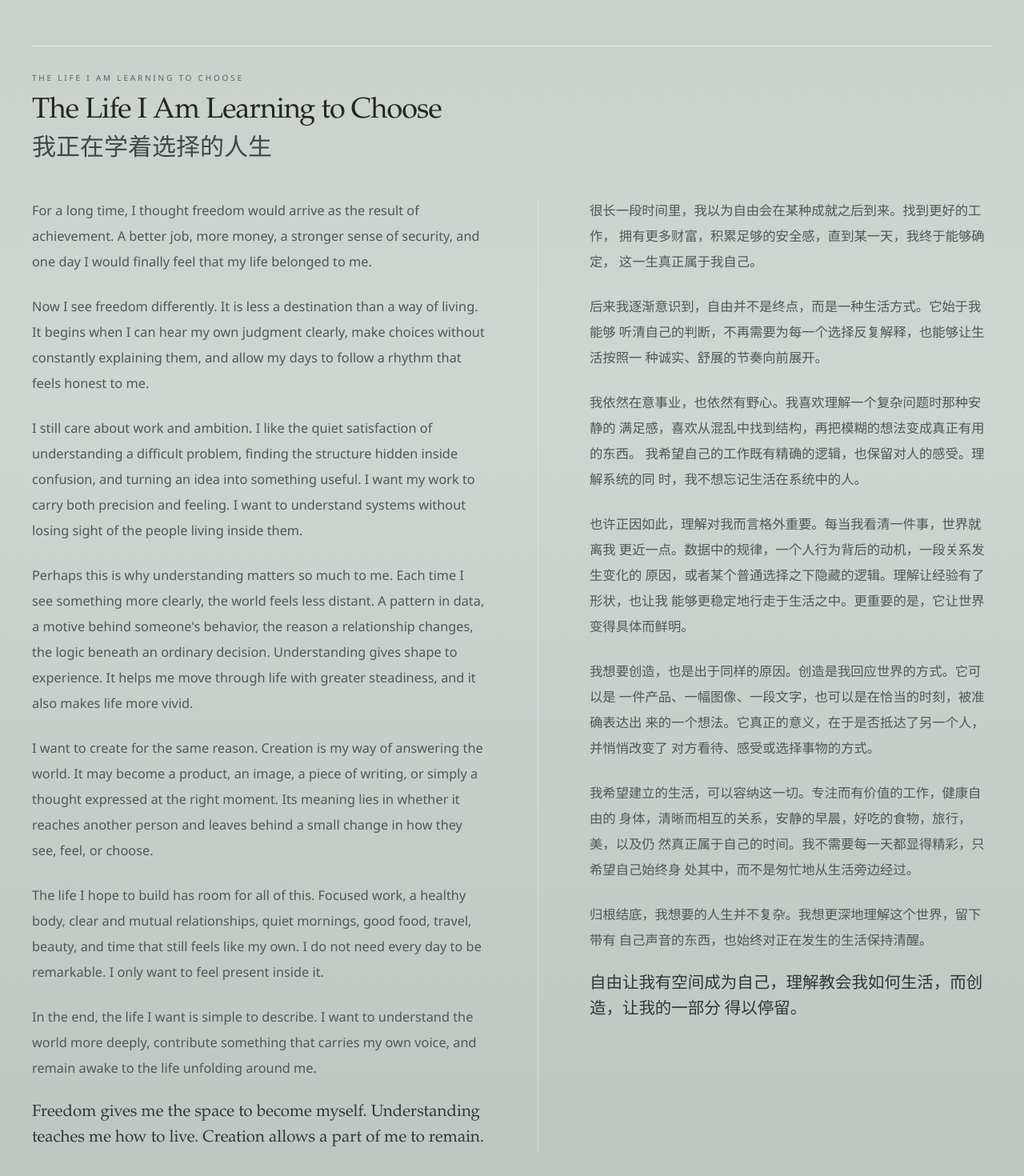
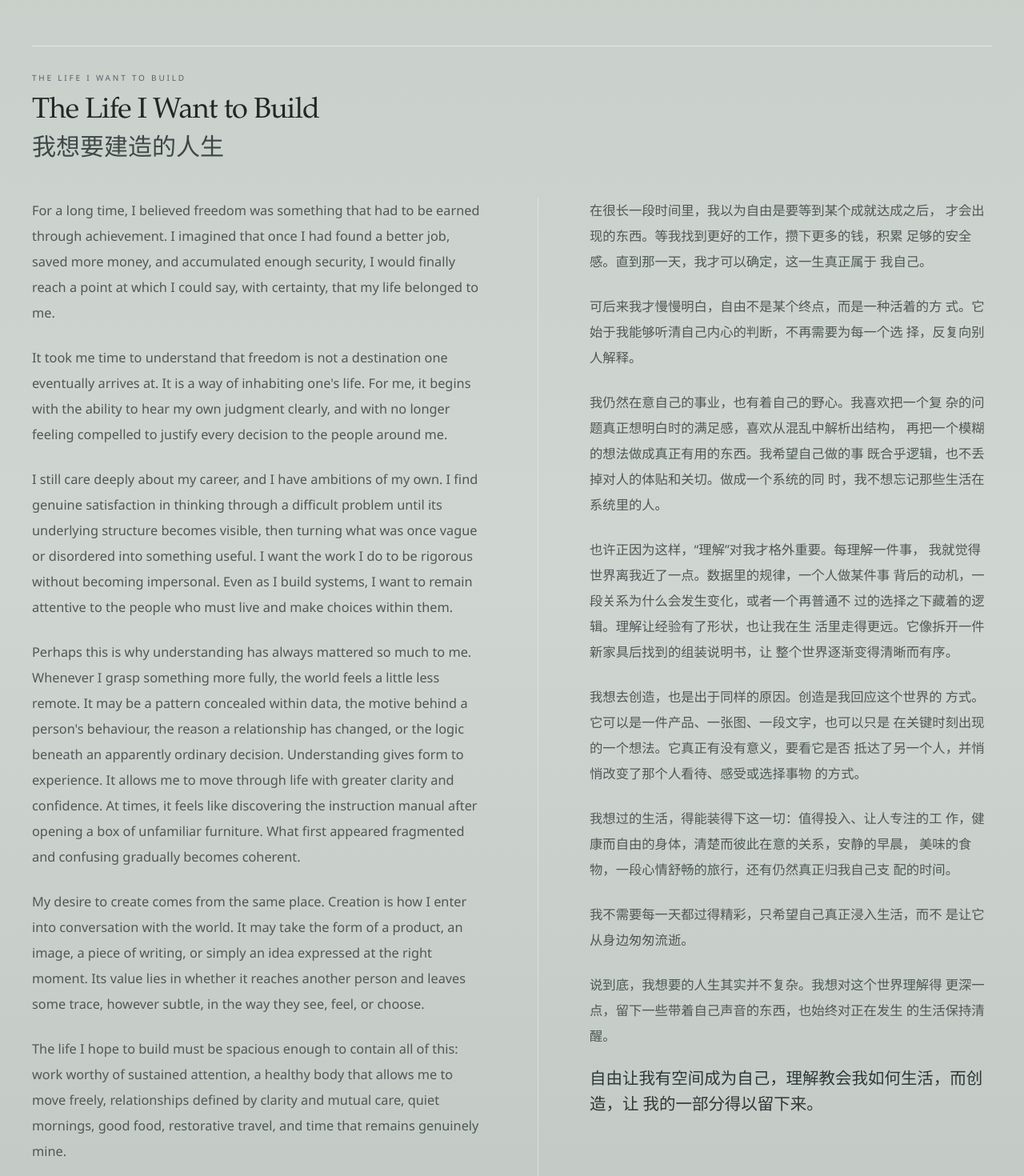
Before and after one commit to YutingWuu/YTube, a Next.js app: page /YTube/ in a window 1280 px wide. Shown: the part 1720-3190 px from the top of the page at 80% size. Built offline with nearby package versions, Linux system fonts and the light colour scheme.

Commit message:
Update homepage essay and clean copy

```diff
--- a/app/page.tsx
+++ b/app/page.tsx
@@ -118,9 +118,7 @@ export default function Home() {
               </span>
             </h1>
             <div className="hero-copy mt-7 max-w-[35rem] space-y-2 text-[0.96rem] leading-[1.6] text-white/88 sm:text-[1.02rem]">
-              <p>
-                Let life bloom in a quiet and certain rhythm.
-              </p>
+              <p>Let life bloom in a quiet and certain rhythm.</p>
               <p lang="zh-CN" className="text-white/84">
                 让生活在安静而确定的节奏里绽放。
               </p>
@@ -186,75 +184,88 @@ export default function Home() {
           <div className="border-t border-white/45 pt-8">
             <div className="max-w-4xl">
               <p className="text-[10px] uppercase tracking-[0.28em] text-[#566168]">
-                The Life I Am Learning to Choose
+                The Life I Want to Build
               </p>
               <h2 className="mt-4 [font-family:var(--font-display)] text-3xl leading-[1.02] tracking-tight text-[#232724] sm:text-4xl">
-                The Life I Am Learning to Choose
+                The Life I Want to Build
               </h2>
               <p
                 lang="zh-CN"
                 className="mt-3 [font-family:var(--font-display)] text-2xl leading-tight text-[#3f4848] sm:text-3xl"
               >
-                我正在学着选择的人生
+                我想要建造的人生
               </p>
             </div>
 
             <div className="mt-10 grid gap-12 lg:grid-cols-2 lg:gap-16">
               <div className="space-y-6 text-[1.02rem] leading-8 text-[#4f5857]">
                 <p>
-                  For a long time, I thought freedom would arrive as the result
-                  of achievement. A better job, more money, a stronger sense of
-                  security, and one day I would finally feel that my life
-                  belonged to me.
+                  For a long time, I believed freedom was something that had to
+                  be earned through achievement. I imagined that once I had
+                  found a better job, saved more money, and accumulated enough
+                  security, I would finally reach a point at which I could say,
+                  with certainty, that my life belonged to me.
                 </p>
                 <p>
-                  Now I see freedom differently. It is less a destination than
-                  a way of living. It begins when I can hear my own judgment
-                  clearly, make choices without constantly explaining them, and
-                  allow my days to follow a rhythm that feels honest to me.
+                  It took me time to understand that freedom is not a
+                  destination one eventually arrives at. It is a way of
+                  inhabiting one&apos;s life. For me, it begins with the ability
+                  to hear my own judgment clearly, and with no longer feeling
+                  compelled to justify every decision to the people around me.
                 </p>
                 <p>
-                  I still care about work and ambition. I like the quiet
-                  satisfaction of understanding a difficult problem, finding the
-                  structure hidden inside confusion, and turning an idea into
-                  something useful. I want my work to carry both precision and
-                  feeling. I want to understand systems without losing sight of
-                  the people living inside them.
+                  I still care deeply about my career, and I have ambitions of
+                  my own. I find genuine satisfaction in thinking through a
+                  difficult problem until its underlying structure becomes
+                  visible, then turning what was once vague or disordered into
+                  something useful. I want the work I do to be rigorous without
+                  becoming impersonal. Even as I build systems, I want to
+                  remain attentive to the people who must live and make choices
+                  within them.
                 </p>
                 <p>
-                  Perhaps this is why understanding matters so much to me. Each
-                  time I see something more clearly, the world feels less
-                  distant. A pattern in data, a motive behind someone&apos;s
-                  behavior, the reason a relationship changes, the logic beneath
-                  an ordinary decision. Understanding gives shape to experience.
-                  It helps me move through life with greater steadiness, and it
-                  also makes life more vivid.
+                  Perhaps this is why understanding has always mattered so much
+                  to me. Whenever I grasp something more fully, the world feels
+                  a little less remote. It may be a pattern concealed within
+                  data, the motive behind a person&apos;s behaviour, the reason a
+                  relationship has changed, or the logic beneath an apparently
+                  ordinary decision. Understanding gives form to experience. It
+                  allows me to move through life with greater clarity and
+                  confidence. At times, it feels like discovering the
+                  instruction manual after opening a box of unfamiliar
+                  furniture. What first appeared fragmented and confusing
+                  gradually becomes coherent.
                 </p>
                 <p>
-                  I want to create for the same reason. Creation is my way of
-                  answering the world. It may become a product, an image, a
-                  piece of writing, or simply a thought expressed at the right
-                  moment. Its meaning lies in whether it reaches another person
-                  and leaves behind a small change in how they see, feel, or
-                  choose.
+                  My desire to create comes from the same place. Creation is
+                  how I enter into conversation with the world. It may take the
+                  form of a product, an image, a piece of writing, or simply an
+                  idea expressed at the right moment. Its value lies in whether
+                  it reaches another person and leaves some trace, however
+                  subtle, in the way they see, feel, or choose.
                 </p>
                 <p>
-                  The life I hope to build has room for all of this. Focused
-                  work, a healthy body, clear and mutual relationships, quiet
-                  mornings, good food, travel, beauty, and time that still
-                  feels like my own. I do not need every day to be remarkable. I
-                  only want to feel present inside it.
+                  The life I hope to build must be spacious enough to contain
+                  all of this: work worthy of sustained attention, a healthy
+                  body that allows me to move freely, relationships defined by
+                  clarity and mutual care, quiet mornings, good food,
+                  restorative travel, and time that remains genuinely mine.
                 </p>
                 <p>
-                  In the end, the life I want is simple to describe. I want to
-                  understand the world more deeply, contribute something that
-                  carries my own voice, and remain awake to the life unfolding
-                  around me.
+                  I do not need every day to be extraordinary. I only want to
+                  be fully present within my own life, rather than watching it
+                  pass by at the edges of my attention.
+                </p>
+                <p>
+                  Ultimately, what I want is simple. I want to understand the
+                  world more deeply, leave behind something that carries the
+                  imprint of my own voice, and remain awake to the life
+                  unfolding before me.
                 </p>
                 <p className="[font-family:var(--font-display)] text-[1.28rem] leading-8 text-[#2f3738]">
-                  Freedom gives me the space to become myself. Understanding
-                  teaches me how to live. Creation allows a part of me to
-                  remain.
+                  Freedom gives me the room to become myself. Understanding
+                  teaches me how to live. Creation allows some part of me to
+                  endure.
                 </p>
               </div>
 
@@ -263,46 +274,56 @@ export default function Home() {
                 className="space-y-6 border-t border-white/35 pt-1 text-[1.02rem] leading-8 text-[#4f5857] lg:border-t-0 lg:border-l lg:border-white/35 lg:pl-16 lg:pt-0"
               >
                 <p>
-                  很长一段时间里，我以为自由会在某种成就之后到来。找到更好的工作，
-                  拥有更多财富，积累足够的安全感，直到某一天，我终于能够确定，
-                  这一生真正属于我自己。
+                  在很长一段时间里，我以为自由是要等到某个成就达成之后，
+                  才会出现的东西。等我找到更好的工作，攒下更多的钱，积累
+                  足够的安全感。直到那一天，我才可以确定，这一生真正属于
+                  我自己。
                 </p>
                 <p>
-                  后来我逐渐意识到，自由并不是终点，而是一种生活方式。它始于我能够
-                  听清自己的判断，不再需要为每一个选择反复解释，也能够让生活按照一
-                  种诚实、舒展的节奏向前展开。
+                  可后来我才慢慢明白，自由不是某个终点，而是一种活着的方
+                  式。它始于我能够听清自己内心的判断，不再需要为每一个选
+                  择，反复向别人解释。
                 </p>
                 <p>
-                  我依然在意事业，也依然有野心。我喜欢理解一个复杂问题时那种安静的
-                  满足感，喜欢从混乱中找到结构，再把模糊的想法变成真正有用的东西。
-                  我希望自己的工作既有精确的逻辑，也保留对人的感受。理解系统的同
-                  时，我不想忘记生活在系统中的人。
+                  我仍然在意自己的事业，也有着自己的野心。我喜欢把一个复
+                  杂的问题真正想明白时的满足感，喜欢从混乱中解析出结构，
+                  再把一个模糊的想法做成真正有用的东西。我希望自己做的事
+                  既合乎逻辑，也不丢掉对人的体贴和关切。做成一个系统的同
+                  时，我不想忘记那些生活在系统里的人。
                 </p>
                 <p>
-                  也许正因如此，理解对我而言格外重要。每当我看清一件事，世界就离我
-                  更近一点。数据中的规律，一个人行为背后的动机，一段关系发生变化的
-                  原因，或者某个普通选择之下隐藏的逻辑。理解让经验有了形状，也让我
-                  能够更稳定地行走于生活之中。更重要的是，它让世界变得具体而鲜明。
+                  也许正因为这样，“理解”对我才格外重要。每理解一件事，
+                  我就觉得世界离我近了一点。数据里的规律，一个人做某件事
+                  背后的动机，一段关系为什么会发生变化，或者一个再普通不
+                  过的选择之下藏着的逻辑。理解让经验有了形状，也让我在生
+                  活里走得更远。它像拆开一件新家具后找到的组装说明书，让
+                  整个世界逐渐变得清晰而有序。
                 </p>
                 <p>
-                  我想要创造，也是出于同样的原因。创造是我回应世界的方式。它可以是
-                  一件产品、一幅图像、一段文字，也可以是在恰当的时刻，被准确表达出
-                  来的一个想法。它真正的意义，在于是否抵达了另一个人，并悄悄改变了
-                  对方看待、感受或选择事物的方式。
+                  我想去创造，也是出于同样的原因。创造是我回应这个世界的
+                  方式。它可以是一件产品、一张图、一段文字，也可以只是
+                  在关键时刻出现的一个想法。它真正有没有意义，要看它是否
+                  抵达了另一个人，并悄悄改变了那个人看待、感受或选择事物
+                  的方式。
                 </p>
                 <p>
-                  我希望建立的生活，可以容纳这一切。专注而有价值的工作，健康自由的
-                  身体，清晰而相互的关系，安静的早晨，好吃的食物，旅行，美，以及仍
-                  然真正属于自己的时间。我不需要每一天都显得精彩，只希望自己始终身
-                  处其中，而不是匆忙地从生活旁边经过。
+                  我想过的生活，得能装得下这一切：值得投入、让人专注的工
+                  作，健康而自由的身体，清楚而彼此在意的关系，安静的早晨，
+                  美味的食物，一段心情舒畅的旅行，还有仍然真正归我自己支
+                  配的时间。
                 </p>
                 <p>
-                  归根结底，我想要的人生并不复杂。我想更深地理解这个世界，留下带有
-                  自己声音的东西，也始终对正在发生的生活保持清醒。
+                  我不需要每一天都过得精彩，只希望自己真正浸入生活，而不
+                  是让它从身边匆匆流逝。
+                </p>
+                <p>
+                  说到底，我想要的人生其实并不复杂。我想对这个世界理解得
+                  更深一点，留下一些带着自己声音的东西，也始终对正在发生
+                  的生活保持清醒。
                 </p>
                 <p className="[font-family:var(--font-display)] text-[1.28rem] leading-8 text-[#2f3738]">
-                  自由让我有空间成为自己，理解教会我如何生活，而创造，让我的一部分
-                  得以停留。
+                  自由让我有空间成为自己，理解教会我如何生活，而创造，让
+                  我的一部分得以留下来。
                 </p>
               </div>
             </div>
```
